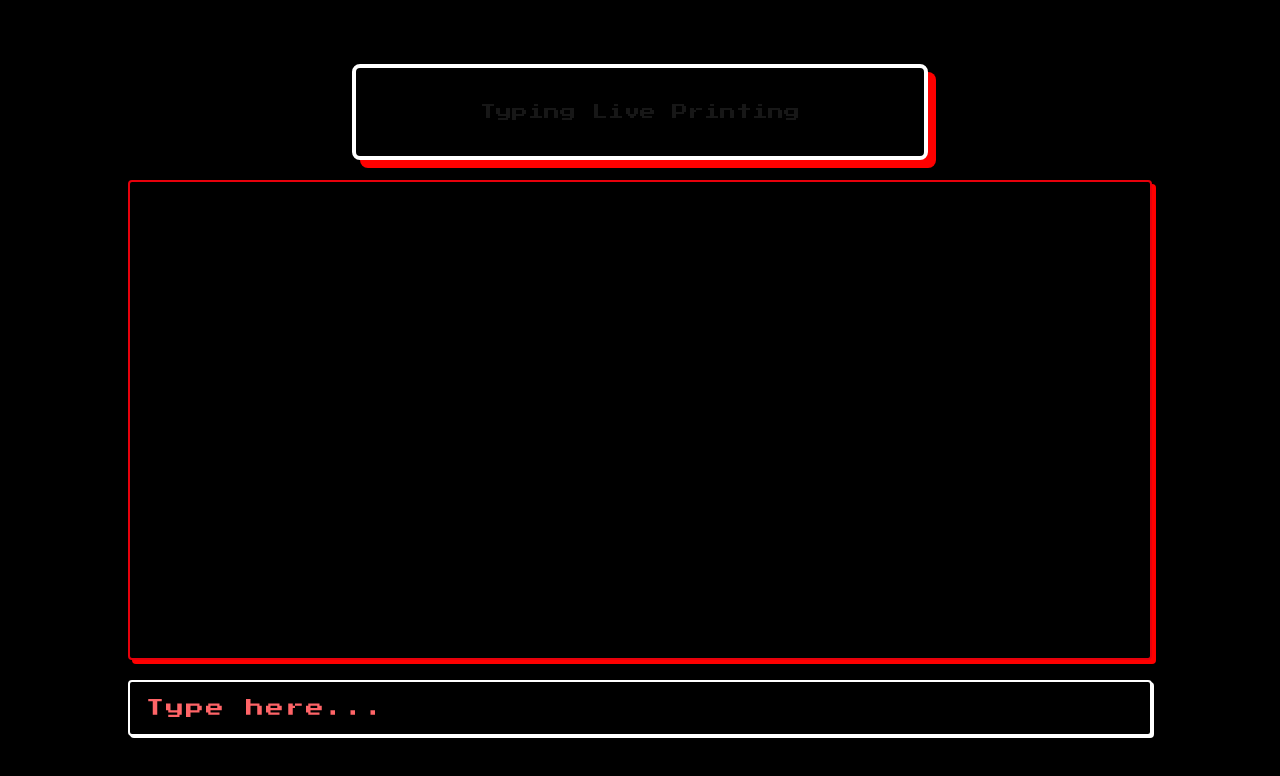
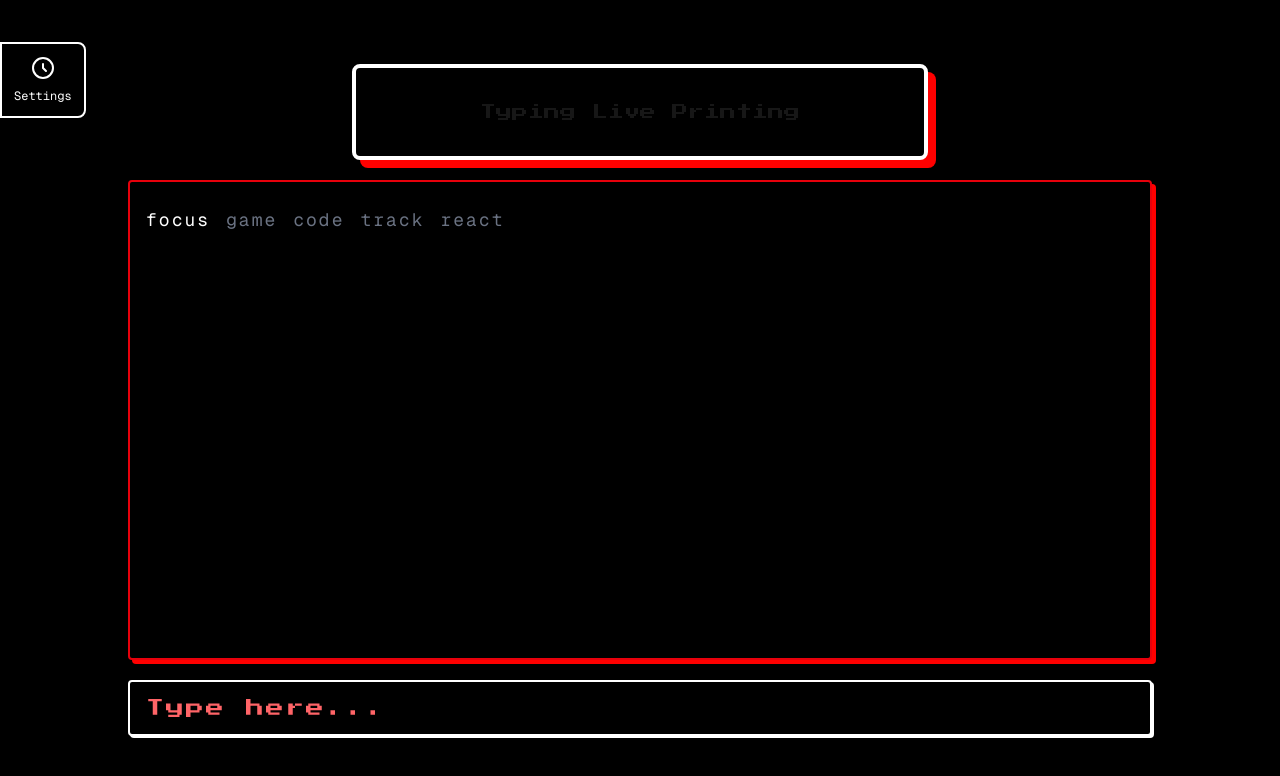
Before and after one commit to C4ss1eP/typing-game, a Next.js app: page / in a window 1280 px wide. Shown: the top 776 px of the page. Built offline with nearby package versions, Linux system fonts and the light colour scheme.

Commit message:
Added word detection, customizable words, a settings sidebar, and a new confetti effect!

```diff
--- a/src/app/page.tsx
+++ b/src/app/page.tsx
@@ -1,46 +1,263 @@
-// src/app/page.tsx
 "use client";
-import React, { useState } from "react";
+import React, { useState, useEffect } from "react";
+import Confetti from "react-confetti";
+
+// Simple random word generator
+const WORDS = [
+  "pixel", "react", "game", "code", "type", "speed", "input", "output", "logic", "state",
+  "array", "props", "style", "focus", "event", "random", "track", "color", "green", "yellow"
+];
+
+function getRandomWords(count: number) {
+  const shuffled = [...WORDS].sort(() => 0.5 - Math.random());
+  return shuffled.slice(0, count);
+}
 
 export default function Home() {
+  // Settings state
+  const [settingsOpen, setSettingsOpen] = useState(false);
+  const [wordCount, setWordCount] = useState(5);
+  const [highlightColor, setHighlightColor] = useState("#ffffff"); // yellow-400
+  const [rightColor, setRightColor] = useState("#fde047"); // yellow-400 (for correct letters as you type)
+  const [wrongColor, setWrongColor] = useState("#f87171"); // red-400
+  const [completedWordColor, setCompletedWordColor] = useState("#22c55e"); // green-500 (for completed word)
+
+  // Sidebar width and duration (keep in sync with sidebar style)
+  const SIDEBAR_WIDTH = 320;
+  const [slideDuration, setSlideDuration] = useState(700); // duration in ms
+
+  // Game state
+  const [words, setWords] = useState<string[]>([]);
+  const [currentWordIdx, setCurrentWordIdx] = useState(0);
   const [input, setInput] = useState("");
+  const [showWin, setShowWin] = useState(false);
+
+  // Generate words on mount or when wordCount changes
+  useEffect(() => {
+    setWords(getRandomWords(wordCount));
+    setCurrentWordIdx(0);
+    setInput("");
+    setShowWin(false);
+  }, [wordCount]);
+
+  // Reset handler
+  const handleReset = () => {
+    setWords(getRandomWords(wordCount));
+    setCurrentWordIdx(0);
+    setInput("");
+    setShowWin(false);
+  };
+
+  const currentWord = words[currentWordIdx] || "";
+
+  // Handle input change
+  const handleInputChange = (e: React.ChangeEvent<HTMLInputElement>) => {
+    const value = e.target.value;
+    setInput(value);
+
+    // If word completed
+    if (value === currentWord) {
+      setTimeout(() => {
+        if (currentWordIdx + 1 >= words.length) {
+          setShowWin(true); // Show popup if last word
+        } else {
+          setCurrentWordIdx(idx => idx + 1);
+        }
+        setInput("");
+      }, 300); // Small delay to show green highlight
+    }
+  };
+
+  // Render words with highlighting
+  const renderWords = () => {
+    return words.map((word, idx) => {
+      // Current word: highlight letters
+      if (idx === currentWordIdx) {
+        // If the word is completed, make all letters green
+        if (input === word) {
+          return (
+            <span key={idx} className="mr-4">
+              <span className="text-green-400">
+                {word.split("").map((char, i) => (
+                  <span key={i}>{char}</span>
+                ))}
+              </span>
+            </span>
+          );
+        }
+        // Otherwise, highlight correct letters, wrong, rest
+        return (
+          <span key={idx} className="mr-4">
+            {word.split("").map((char, i) => {
+              let color = highlightColor;
+              if (input[i] === char) color = rightColor;
+              else if (input[i] && input[i] !== char) color = wrongColor;
+              return (
+                <span key={i} style={{ color }}>
+                  {char}
+                </span>
+              );
+            })}
+          </span>
+        );
+      }
+      // Completed words: green
+      if (idx < currentWordIdx) {
+        return (
+          <span key={idx} className="mr-4" style={{ color: completedWordColor }}>
+            {word}
+          </span>
+        );
+      }
+      // Upcoming words: gray
+      return (
+        <span key={idx} className="mr-4 text-gray-500">
+          {word}
+        </span>
+      );
+    });
+  };
 
   return (
-    <main className="min-h-screen flex flex-col items-center justify-center bg-black">
-      <h1 className="
-          m-[10px]
-          flex flex-col items-center
-          border-4 border-white rounded-lg
-          shadow-[8px_8px_0_0_#ff0000]
-          bg-black
-          p-8
-          max-w-xl w-full
-        "
+    <main className="min-h-screen flex flex-row items-center justify-center bg-black relative overflow-x-hidden">
+      {/* Settings Sidebar */}
+      <div
+        className={`fixed top-0 left-0 h-full z-50 bg-black border-r-2 border-white shadow-lg transition-transform ease-in-out`}
+        style={{
+          width: SIDEBAR_WIDTH,
+          transitionDuration: `${slideDuration}ms`,
+          transform: settingsOpen ? "translateX(0)" : "translateX(-100%)",
+        }}
+      >
+        <div className="flex flex-col h-full p-6 gap-6">
+          <div className="flex justify-end items-center mb-2">
+            {/* Settings Toggle Button (inside sidebar for closing) */}
+            <button
+              onClick={() => setSettingsOpen(false)}
+              className={`bg-black border-2 border-white rounded-r-lg p-3 shadow-lg hover:bg-gray-900 transition-all flex flex-col items-center
+                fixed left-0`}
+              style={{
+                top: "calc(10px + 2rem)",
+                transform: settingsOpen ? `translateX(${SIDEBAR_WIDTH}px)` : "none",
+                zIndex: 60,
+              }}
+              aria-label="Close Settings"
+            >
+              <svg width="24" height="24" fill="none" stroke="white" strokeWidth="2" strokeLinecap="round" strokeLinejoin="round">
+                <circle cx="12" cy="12" r="10" />
+                <path d="M12 8v4l3 3" />
+              </svg>
+              <span className="mt-2 text-white font-mono text-xs">Settings</span>
+            </button>
+          </div>
+          <button
+            onClick={handleReset}
+            className="bg-red-600 text-white px-4 py-2 rounded shadow hover:bg-red-700 transition-all font-mono"
+          >
+            Reset Words
+          </button>
+          <div>
+            <label className="block text-white mb-1 font-mono">Word Count</label>
+            <input
+              type="number"
+              min={1}
+              max={WORDS.length}
+              value={wordCount}
+              onChange={e => setWordCount(Number(e.target.value))}
+              className="w-full px-2 py-1 rounded bg-gray-800 text-white border border-gray-600 font-mono"
+            />
+          </div>
+          <div>
+            <label className="block text-white mb-1 font-mono">Highlight Color</label>
+            <input
+              type="color"
+              value={highlightColor}
+              onChange={e => setHighlightColor(e.target.value)}
+              className="w-10 h-10 p-0 border-none bg-transparent"
+            />
+          </div>
+          <div>
+            <label className="block text-white mb-1 font-mono">Right Letter Color</label>
+            <input
+              type="color"
+              value={rightColor}
+              onChange={e => setRightColor(e.target.value)}
+              className="w-10 h-10 p-0 border-none bg-transparent"
+            />
+          </div>
+          <div>
+            <label className="block text-white mb-1 font-mono">Completed Word Color</label>
+            <input
+              type="color"
+              value={completedWordColor}
+              onChange={e => setCompletedWordColor(e.target.value)}
+              className="w-10 h-10 p-0 border-none bg-transparent"
+            />
+          </div>
+          <div>
+            <label className="block text-white mb-1 font-mono">Wrong Letter Color</label>
+            <input
+              type="color"
+              value={wrongColor}
+              onChange={e => setWrongColor(e.target.value)}
+              className="w-10 h-10 p-0 border-none bg-transparent"
+            />
+          </div>
+          <div>
+            <label className="block text-white mb-1 font-mono">Slide Duration (ms)</label>
+            <input
+              type="number"
+              min={100}
+              max={3000}
+              value={slideDuration}
+              onChange={e => setSlideDuration(Number(e.target.value))}
+              className="w-full px-2 py-1 rounded bg-gray-800 text-white border border-gray-600 font-mono"
+            />
+          </div>
+        </div>
+      </div>
+      {/* Settings Toggle Button */}
+      {!settingsOpen && (
+        <button
+          onClick={() => setSettingsOpen(true)}
+          className="fixed left-0 z-50 bg-black border-2 border-white rounded-r-lg p-3 shadow-lg hover:bg-gray-900 transition-all flex flex-col items-center"
+          style={{
+            top: "calc(10px + 2rem)",
+            transitionDuration: `${slideDuration}ms`,
+            transform: !settingsOpen ? "translateX(0)" : `translateX(${SIDEBAR_WIDTH}px)`,
+          }}
+          aria-label="Open Settings"
+        >
+          <svg width="24" height="24" fill="none" stroke="white" strokeWidth="2" strokeLinecap="round" strokeLinejoin="round">
+            <circle cx="12" cy="12" r="10" />
+            <path d="M12 8v4l3 3" />
+          </svg>
+          <span className="mt-2 text-white font-mono text-xs">Settings</span>
+        </button>
+      )}
+      {/* Main Content */}
+      <div
+        className="flex flex-col items-center justify-center w-full transition-all"
+        style={{
+          marginLeft: settingsOpen ? SIDEBAR_WIDTH : 0,
+          transitionDuration: `${slideDuration}ms`,
+        }}
+      >
+        <h1 className="m-[10px] flex flex-col items-center border-4 border-white rounded-lg shadow-[8px_8px_0_0_#ff0000] bg-black p-8 max-w-xl w-full"
           style={{
             fontFamily: "'Press Start 2P', 'VT323', 'Fira Mono', monospace",
             imageRendering: "pixelated",
-        }}>Typing Live Printing
+          }}>
+          Typing Live Printing
         </h1>
-      <div className="
-            w-[80%]
-            h-[60vh]
-            m-[10px]
-            bg-black text-white
-            border-2 border-red-600 rounded
-            px-4 py-6
-            text-lg
-            tracking-widest
-            select-none
-            font-mono
-            shadow-[4px_4px_0_0_#ff0000]
-          "
+        <div className="w-[80%] h-[60vh] m-[10px] bg-black text-white border-2 border-red-600 rounded px-4 py-6 text-lg tracking-widest select-none font-mono shadow-[4px_4px_0_0_#ff0000]"
           style={{ letterSpacing: "2px" }}>
-        <span className="text-gray-700">{input}</span>
+          {renderWords()}
         </div>
         <input
           type="text"
           value={input}
-          onChange={e => setInput(e.target.value)}
+          onChange={handleInputChange}
           className="
             w-[80%]
             m-[10px]
@@ -64,7 +281,48 @@ export default function Home() {
             imageRendering: "pixelated",
           }}
           autoFocus
+          autoComplete="off"
         />
+      </div>
+      {/* POPUP MODAL */}
+      {showWin && (
+        <div className="fixed inset-0 flex items-center justify-center z-50 backdrop-blur-sm bg-black/30">
+          {/* Confetti from left */}
+          {typeof window !== "undefined" && (
+            <>
+              <Confetti
+                numberOfPieces={150}
+                recycle={false}
+                gravity={0.25}
+                initialVelocityY={10}
+                width={window.innerWidth}
+                height={window.innerHeight}
+                origin={{ x: 0, y: 1 }}
+                angle={120}
+              />
+              <Confetti
+                numberOfPieces={150}
+                recycle={false}
+                gravity={0.25}
+                initialVelocityY={10}
+                width={window.innerWidth}
+                height={window.innerHeight}
+                origin={{ x: 1, y: 1 }}
+                angle={60}
+              />
+            </>
+          )}
+          <div className="bg-black text-white rounded-lg shadow-lg p-8 flex flex-col items-center border-2 border-white">
+            <h2 className="text-3xl font-bold mb-4">You Won!</h2>
+            <button
+              onClick={handleReset}
+              className="bg-red-600 text-white px-6 py-2 rounded shadow hover:bg-red-700 transition-all font-mono"
+            >
+              Play Again
+            </button>
+          </div>
+        </div>
+      )}
     </main>
   );
 }
```
Lines whose indentation alone changed are shown as unchanged.
